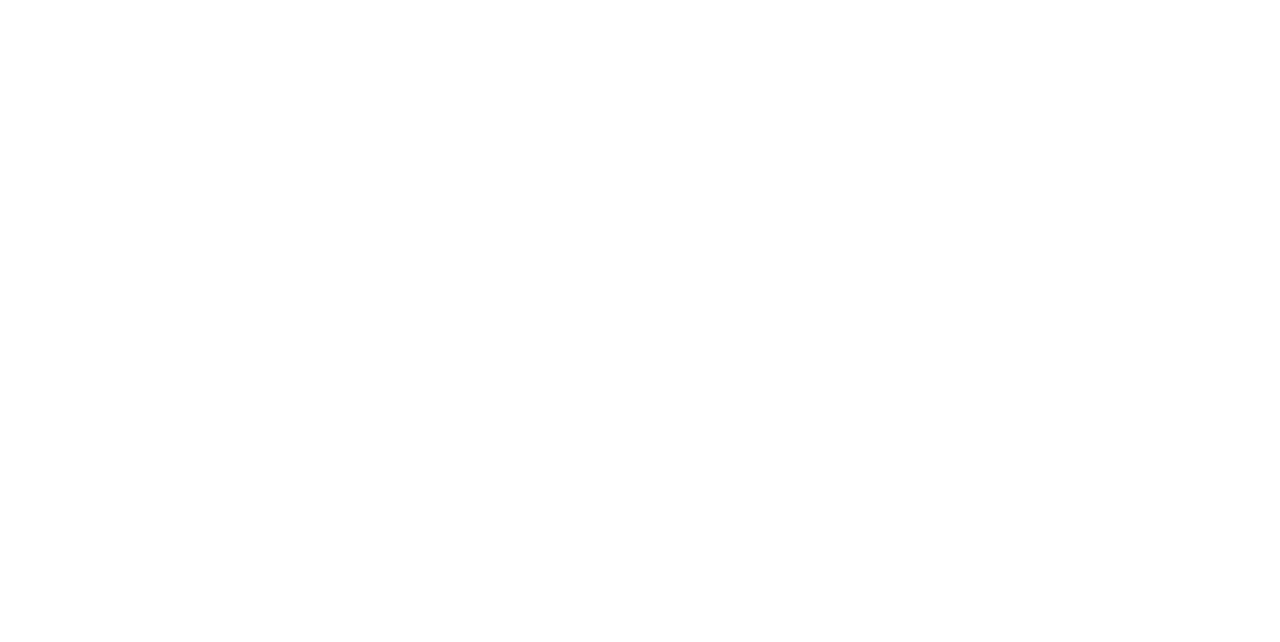
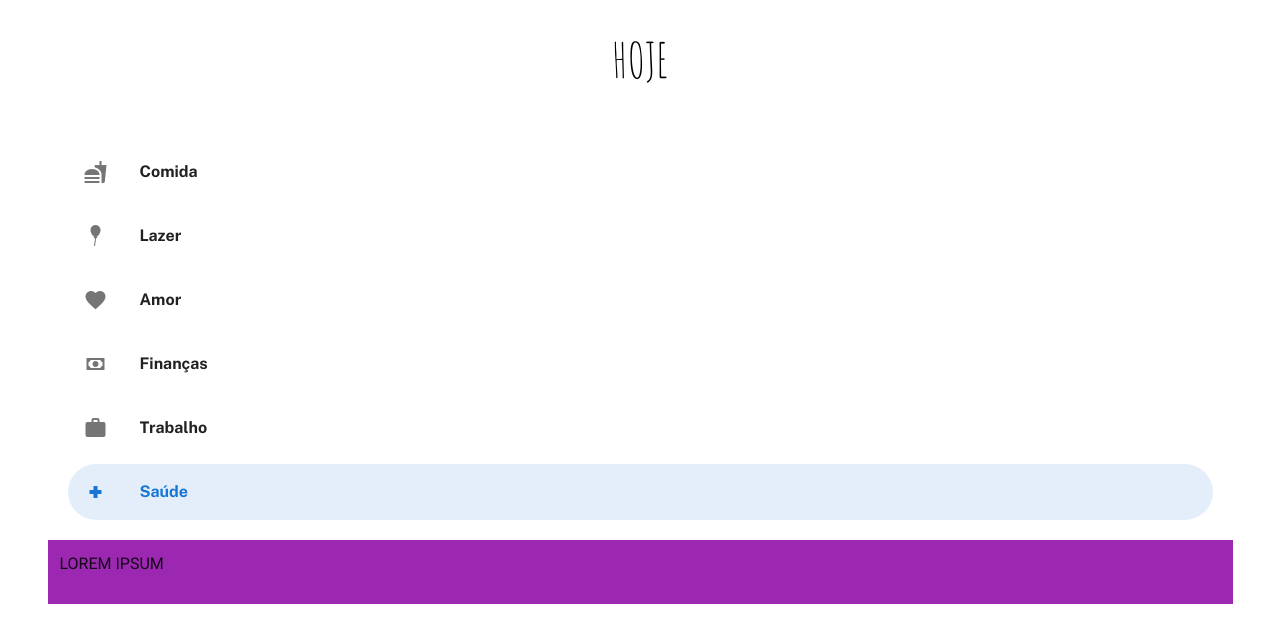
Before and after one commit to erickhora/bubble-todolist, a Vue app: page /home in a window 1280 px wide. Shown: the top 642 px of the page. Built offline with nearby package versions, Linux system fonts and the light colour scheme.

Commit message:
- Criada pagina da home.

```diff
--- a/src/router/index.js
+++ b/src/router/index.js
@@ -3,6 +3,7 @@
 import Login from '../views/Login.vue'
 import Cadastro from '../views/Cadastro.vue'
 import Intro from '../views/Intro.vue'
+import Home from '../views/Home.vue'
 
 
 Vue.use(VueRouter)
@@ -23,8 +24,12 @@
     path:'/login',
     name:'Login',
     component:Login
+  },
+  {
+    path:'/home',
+    name:'Home',
+    component:Home
   }
-
 ]
 
 const router = new VueRouter({
--- /dev/null
+++ b/src/views/Home.vue
@@ -0,0 +1,110 @@
+<template>
+  <v-app id="home">
+      <v-col class="col-xs-12">
+        <v-container id="home-dia">
+            <p class="text-center">HOJE</p>
+        </v-container>
+        <v-container id="home-tarefas">
+            <v-list rounded>
+                <v-list-item-group v-model="item" color="primary">
+                    <v-dialog v-model="dialog">
+                        <template v-slot:activator="{ on }">
+                            <v-list-item v-for="(item, i) in items" :key="i" @click="enviarIndice(i)">
+                                <v-list-item-icon>
+                                    <v-icon v-text="item.icon"></v-icon>
+                                </v-list-item-icon>
+                                <v-list-item-content>
+                                    <v-list-item-title v-text="item.title" v-on="on"></v-list-item-title>
+                                </v-list-item-content>
+                            </v-list-item>
+                        </template>
+                        <v-card v-model="items">
+                            <v-card-title>
+                                {{ items[item].title }}
+                            </v-card-title>
+                            <v-card-text>
+                                {{ items[item].content }}
+                            </v-card-text>
+                            <v-divider></v-divider>
+                            <v-card-actions>
+                                <v-spacer></v-spacer>
+                                <v-btn color="primary" text @click="dialog =false">Fechar</v-btn>
+                            </v-card-actions>
+                        </v-card>
+                    </v-dialog>
+                </v-list-item-group>
+            </v-list>
+        </v-container>
+        <v-container class="purple">
+            <p>LOREM IPSUM</p>
+        </v-container>
+      </v-col>
+  </v-app>
+</template>
+
+<script>
+export default {
+
+ data: () => ({
+        dialog: false,
+        j: null,
+        item: 1,
+        items: [
+            {
+                title: "Comida",
+                content: "compŕar pão e queijo",
+                icon: "mdi-food"
+            },
+            {
+                title: "Saúde",
+                content: "marcar clinico geral e dentista",
+                icon: "mdi-hospital"
+            },
+            {
+                title: "Trabalho",
+                content: "definir quem deve ser demitido",
+                icon: "mdi-briefcase"
+            },
+            {
+                title: "Finanças",
+                content: "Conseguir um milhão em 1 min",
+                icon: "mdi-cash"
+            },
+            {
+                title: "Amor",
+                content: "Aprender hipnose para conseguir alguém",
+                icon: "mdi-heart"
+            },
+            {
+                title: "Lazer",
+                content: "Planejar o próximo salto de paraquedas",
+                icon: "mdi-balloon"
+            },
+        ],
+    }),
+
+    methods: {
+        enviarIndice: (i) => {
+            this.j = i;
+        }
+    },
+}
+</script>
+
+<style scoped>
+    @import url('https://fonts.googleapis.com/css?family=Public+Sans:400,700&display=swap');
+    @import url('https://fonts.googleapis.com/css?family=Amatic+SC&display=swap');
+
+    #home-dia {
+        font-family: 'Amatic SC', cursive;
+        color: black;
+        font-size: 3rem;
+    }
+
+    #home-tarefas {
+        font-family: 'Public Sans', sans-serif;
+        font-weight: bold;
+        /* text-align: center; */
+    }
+
+</style>
```
Also changed, not shown: src/App.vue (+4 -5 lines), 1 other file (tests, documents, lock files or other folders).
